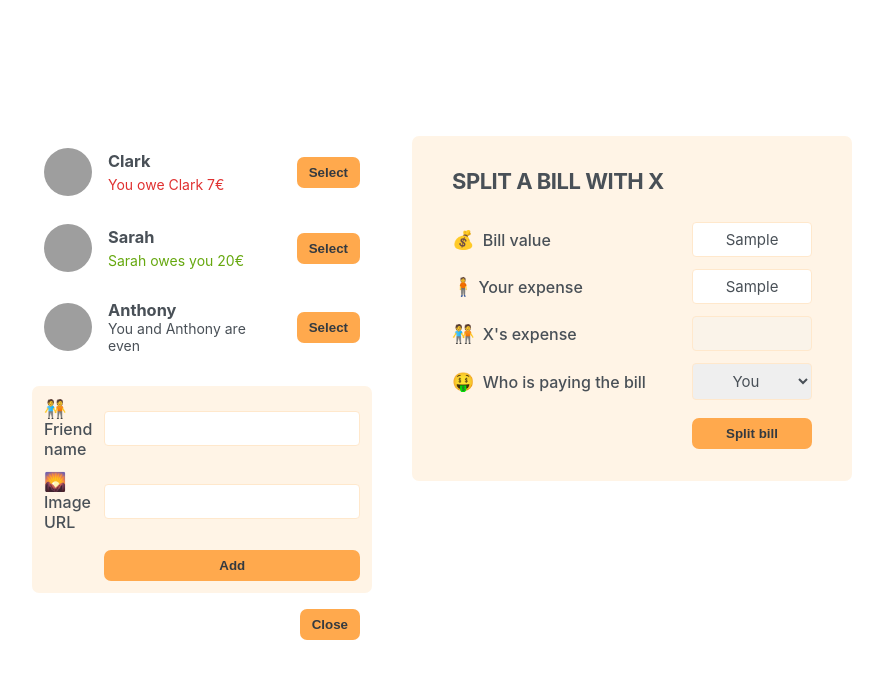
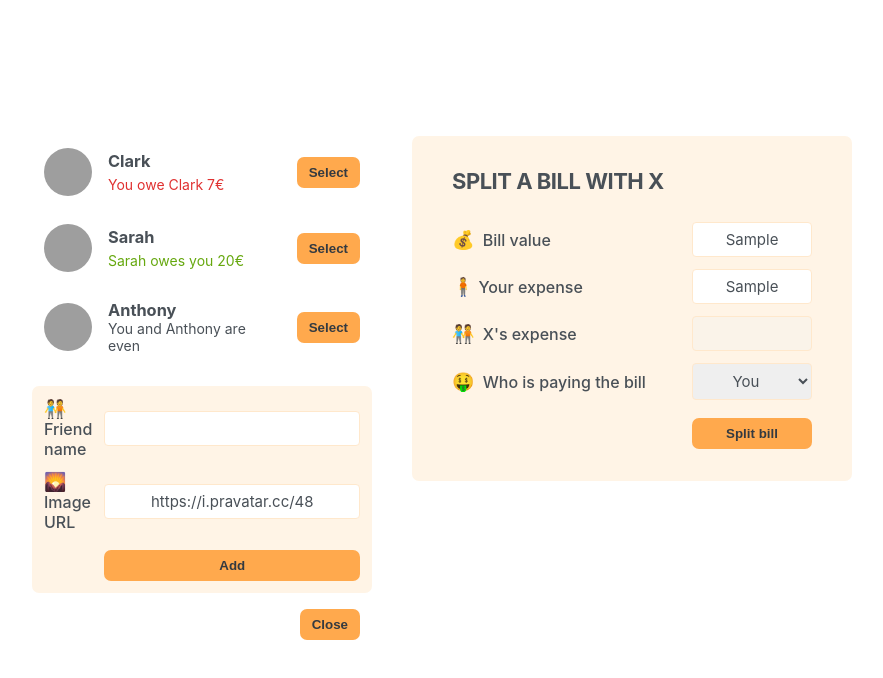
Before and after one commit to abir2907/eat-n-split, a React (Create React App) app: page / in a window 1280 px wide. Both pictures are taken after typing "Sample", "Sample" into the empty fields and a click on the button "Add friend". Shown: the top 678 px of the page, without its empty margins (198-1081 px from the left). Built offline with nearby package versions, Linux system fonts and the light colour scheme; grey boxes are pictures that could not be loaded.

Commit message:
Accept value from name, image form

```diff
--- a/src/App.js
+++ b/src/App.js
@@ -87,13 +87,35 @@
 }
 
 function FormAddFriend() {
+  const [name, setName] = useState("");
+  const [image, setImage] = useState("https://i.pravatar.cc/48");
+
+  function handleSubmit(e) {
+    e.preventDefault();
+
+    const newFriend = {
+      name,
+      image,
+      balance: 0,
+      id: crypto.randomUUID(),
+    };
+  }
+
   return (
-    <form className="form-add-friend">
+    <form className="form-add-friend" onSubmit={handleSubmit}>
       <label>🧑‍🤝‍🧑 Friend name</label>
-      <input type="text" />
+      <input
+        type="text"
+        value={name}
+        onChange={(e) => setName(e.target.value)}
+      />
 
       <label>🌄 Image URL</label>
-      <input type="text" />
+      <input
+        type="text"
+        value={image}
+        onChange={(e) => setImage(e.target.value)}
+      />
 
       <Button>Add</Button>
     </form>
```
